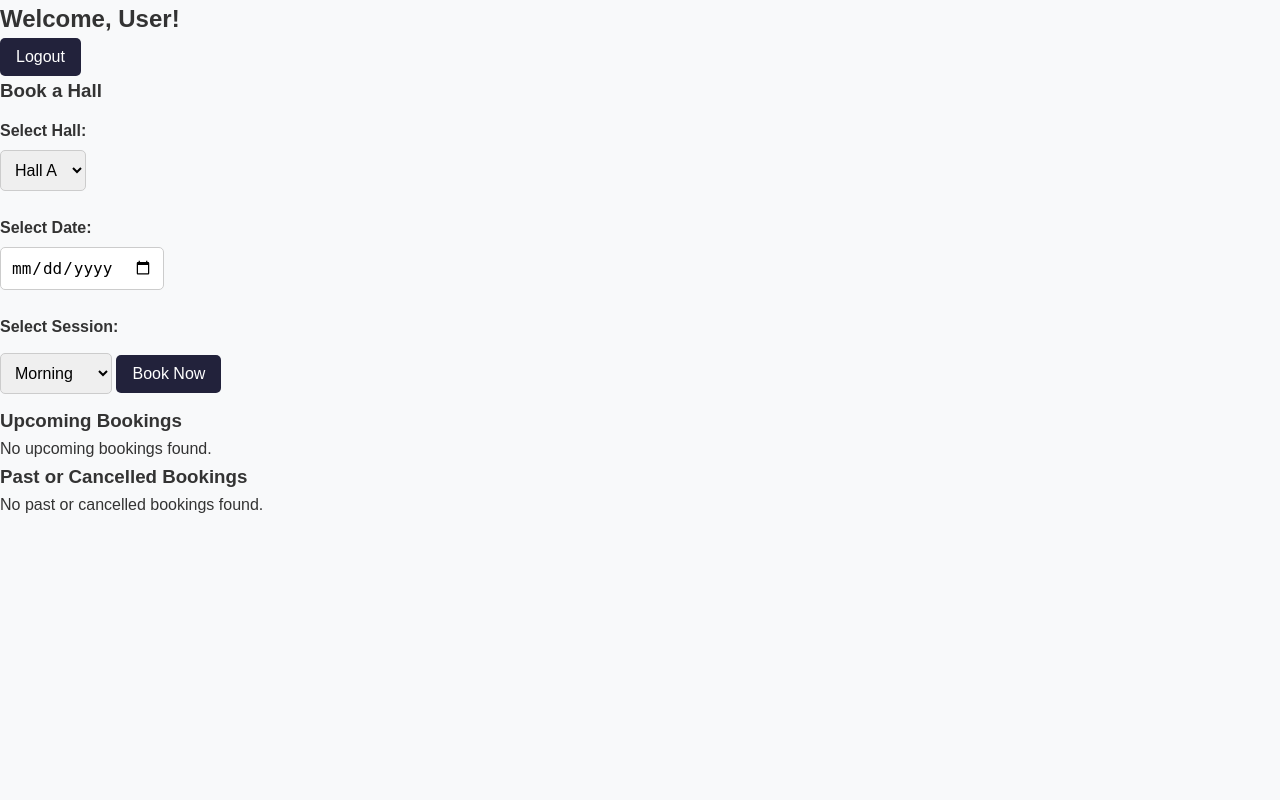
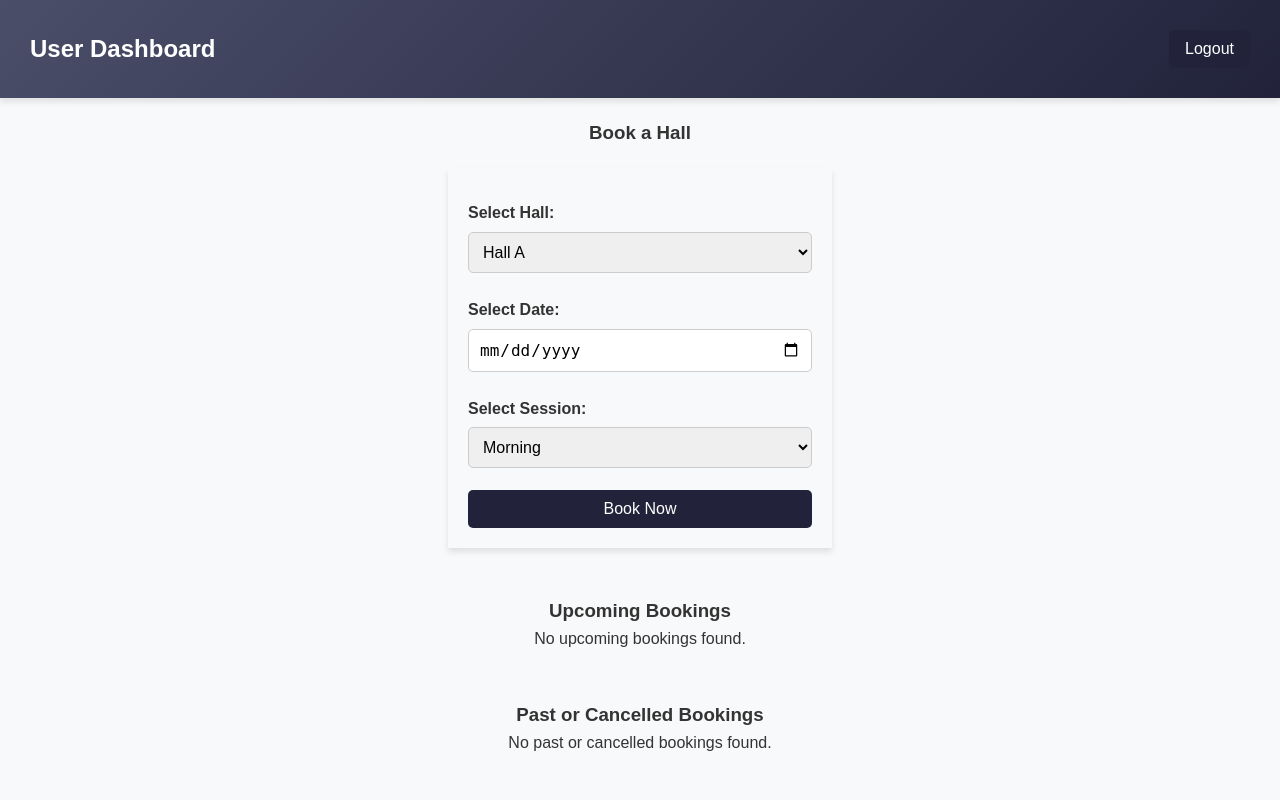
Before and after one commit to devchuks/Group-12-Hotel-Hall-Booking-Project, a PHP site: page /user_dashboard.php in a window 1280 px wide. Run offline with PHP 8.4, Linux system fonts and the light colour scheme; a user stored in the database is signed in; data comes from the database, SQL or seed files in the repository; data that the repository does not hold is empty.

Commit message:
restructure dashboards

```diff
--- a/index.html
+++ b/index.html
@@ -5,6 +5,9 @@
     <meta name="viewport" content="width=device-width, initial-scale=1.0">
     <title>Hotel Hall Booking System</title>
     <link rel="stylesheet" href="style.css">
+    <link rel="preconnect" href="https://fonts.googleapis.com">
+<link rel="preconnect" href="https://fonts.gstatic.com" crossorigin>
+<link href="https://fonts.googleapis.com/css2?family=Poppins:ital,wght@0,100;0,200;0,300;0,400;0,500;0,600;0,700;0,800;0,900;1,100;1,200;1,300;1,400;1,500;1,600;1,700;1,800;1,900&display=swap" rel="stylesheet">
 </head>
 <body>
 
--- a/style.css
+++ b/style.css
@@ -171,9 +171,93 @@ body {
     width: 100%;
 }
 
+.user-dashboard-header, .manager-dashboard-header {
+    display: flex;
+    justify-content: space-between;
+    padding: 30px;
+}
+
+.book-a-hall {
+    text-align: center;
+    width: 100%;
+    padding:20px;
+}
+
+.booking-form-container {
+    display: flex;
+    justify-content: center;
+}
+
+.booking-form {
+    width: 30%;
+    padding: 20px;
+    box-shadow: 0 4px 6px rgba(0, 0, 0, 0.1);
+}
+
+.booking-form select, .booking-form input, .booking-form button {
+    width: 100%;
+}
+
+.payment-section-container {
+    margin-top: 2rem;
+}
+
+.payment-section-container h3 {
+    text-align: center;
+}
+
+.payment-section-container form {
+    width: 30%;
+    padding: 20px;
+    box-shadow: 0 4px 6px rgba(0, 0, 0, 0.1);
+}
+
+.payment-section-container form input,
+.payment-section-container form select,
+.payment-section-container form button {
+    width: 100%;
+}
+
+.payment-form-container {
+    width: 100%;
+    display: flex;
+    justify-content: center;
+}
+
+.bookings-container, .bookings-container h3:nth-child(3),
+.hall-capacities-container,
+.all-bookings-container
+  {
+    margin-top: 3rem;
+}
+
+.bookings-container h3, .hall-capacities-container h3, .all-bookings-container h3 {
+    text-align: center;
+}
+
+.upcoming-bookings-container, .past-bookings-container, .all-bookings-container div:nth-child(2) {
+    display: flex;
+    justify-content: center;
+}
+
+.hall-capacities-container div:nth-child(2) {
+    display: flex;
+    justify-content: center;
+}
+
+.hall-capacities-container div:nth-child(2) table {
+    /* width: 30%; */
+}
+
+.all-bookings-container h3, .hall-capacities-container h3 {
+    margin-bottom: 2rem;
+}
+
+
 /* Header */
+
 header {
-    /* background: linear-gradient(135deg, #4a4e69, #22223b); */
+    background: linear-gradient(135deg, #4a4e69, #22223b);
     color: #fff;
     text-align: left;
     box-shadow: 0 4px 6px rgba(0, 0, 0, 0.1);
@@ -205,23 +289,15 @@ nav ul li a:hover {
 
 /* Main Content */
 main {
-    /* max-width: 900px; */
-    /* margin: 20px auto;
-    padding: 20px; */
     height: 100%;
 }
 
 section {
-    /* margin-bottom: 30px; */
-    /* background: #fff; */
     padding: 20px;
-    /* border-radius: 10px; */
-    /* box-shadow: 0 3px 6px rgba(0, 0, 0, 0.1); */
 }
 
 section h2 {
     color: #22223b;
-    /* border-bottom: 3px solid #4a4e69; */
     padding-bottom: 8px;
     font-size: 1.5rem;
     margin-bottom: 15px;
@@ -229,9 +305,9 @@ section h2 {
 
 /* Table Styles */
 table {
-    width: 80%; /* Limit table width */
+    border-radius: .5rem;
+    width: 90%; /* Limit table width */
     border-collapse: collapse;
-    margin: 15px 0;
 }
 
 table th, table td {
@@ -274,8 +350,6 @@ form label {
 }
 
 form input, form select {
-    /* width: 100%;
-    max-width: 400px; */
     padding: 10px;
     margin-bottom: 12px;
     border: 1px solid #ccc;
--- a/user_dashboard.php
+++ b/user_dashboard.php
@@ -53,12 +53,15 @@ try {
     <link rel="stylesheet" href="style.css">
 </head>
 <body>
-    <h2>Welcome, User!</h2>
+    <header class="user-dashboard-header">
+        <h2>User Dashboard</h2>
             <button onclick="logout()">Logout</button>
+    </header>
 
     <!-- Booking Form -->
-    <h3>Book a Hall</h3>
-    <form id="bookingForm">
+    <h3 class="book-a-hall">Book a Hall</h3>
+    <div class="booking-form-container">
+        <form id="bookingForm" class="booking-form">
             <label for="hall">Select Hall:</label>
             <select id="hall" name="hall" required>
                 <option value="1">Hall A</option>
@@ -78,10 +81,12 @@ try {
 
             <button type="submit">Book Now</button>
         </form>
+    </div>
 
    <!-- Payment Form -->
-<div id="paymentSection" style="display: none;">
+   <div class="payment-section-container" id="paymentSection" style="display: none;">
     <h3>Make a Payment</h3>
+    <div class="payment-form-container">
         <form id="paymentForm">
             <label for="booking_id">Booking ID:</label>
             <input type="number" id="booking_id" name="booking_id" required readonly>
@@ -98,9 +103,12 @@ try {
             <button type="submit">Pay Now</button>
         </form>
     </div>
+  </div>
 
     <!-- Upcoming Bookings -->
+<div class="bookings-container">
  <h3>Upcoming Bookings</h3>
+ <div class="upcoming-bookings-container">
      <?php if (!empty($upcoming_bookings)): ?>
          <table id="upcomingBookings">
              <thead>
@@ -131,9 +139,12 @@ try {
      <?php else: ?>
          <p>No upcoming bookings found.</p>
      <?php endif; ?>
+ </div>
 
         <!-- Past or Cancelled Bookings -->
+
     <h3>Past or Cancelled Bookings</h3>
+    <div class="past-bookings-container">
         <?php if (!empty($past_bookings)): ?>
             <table id="pastBookings">
                 <thead>
@@ -168,6 +179,8 @@ try {
         <?php else: ?>
             <p>No past or cancelled bookings found.</p>
         <?php endif; ?>
+    </div>
+</div>
 
     <!-- Pass user_id to JavaScript -->
     <script>
```
Also changed, not shown: manager_dashboard.php (+12 -1 lines). Lines whose indentation alone changed are shown as unchanged.
